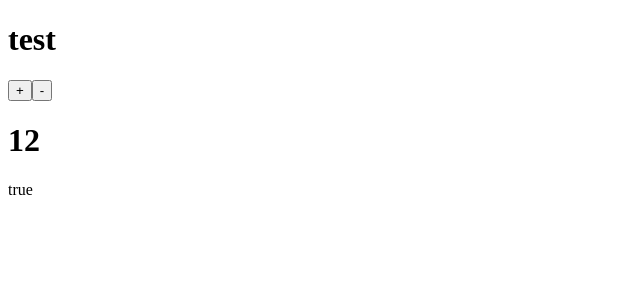
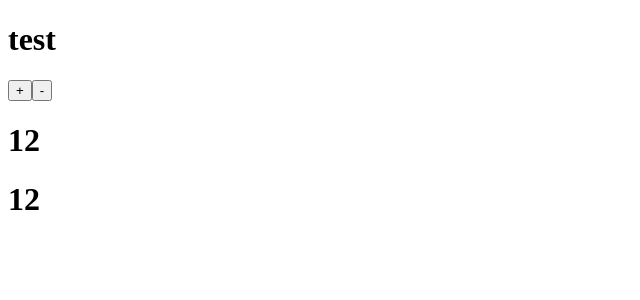
Before and after one commit to a19860101/20220313, a Vue app in the folder vite-practice/vite-pinia/: page / in a window 1280 px wide. Shown: the top 300 px of the page, without its empty margins (0-640 px from the left). Built offline with nearby package versions, Linux system fonts and the light colour scheme.

Commit message:
20220717

```diff
--- a/vite-practice/vite-pinia/src/components/Counter.vue
+++ b/vite-practice/vite-pinia/src/components/Counter.vue
@@ -3,10 +3,11 @@
     import {storeToRefs} from 'pinia'
     const CounterStore = useCounterStore();
 
-    const {count,test} =storeToRefs(CounterStore);
+    const {count} =storeToRefs(CounterStore);
 
     function plus(){
         CounterStore.countPlus();
+        console.log(CounterStore);
     }
     function minus(){
         CounterStore.countMinus();
@@ -18,6 +19,6 @@
         <button @click="plus()">+</button>
         <button @click="minus()">-</button>
         <h1>{{count}}</h1>
-        <div>{{test}}</div>
+        <h1>{{CounterStore.count}}</h1>
     </div>
 </template>
--- a/vite-practice/vite-pinia/src/store/CounterStore.js
+++ b/vite-practice/vite-pinia/src/store/CounterStore.js
@@ -6,15 +6,14 @@ export const useCounterStore = defineStore('CounterStore',{
     state: () => {
         return {
             count: 12,
-            test: true
         }
     },
     actions: {
         countPlus(){
-            this.count + 1;
+            this.count += 1;
         },
         countMinus(){
-            this.count - 1;
+            this.count -= 1;
         }
     }
     // getters
```
